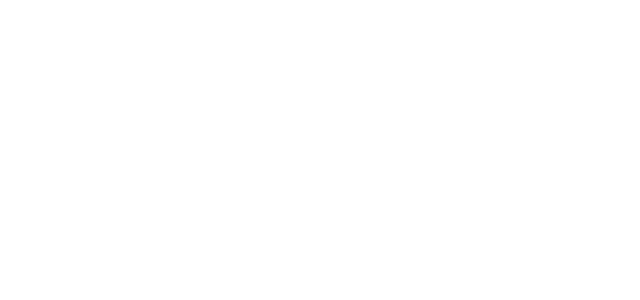
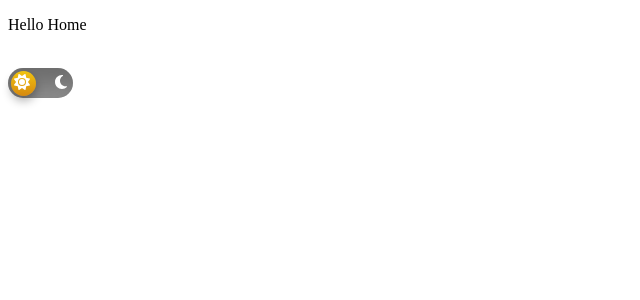
Before and after one commit to PavitrankMishra/Crypto-Pulse, a React (Vite) app: page / in a window 1280 px wide. Shown: the top 300 px of the page, without its empty margins (0-640 px from the left). Built offline with nearby package versions, Linux system fonts and the light colour scheme.

Commit message:
Added light mode and dark mode toggle button

```diff
--- a/package.json
+++ b/package.json
@@ -10,8 +10,11 @@
     "preview": "vite preview"
   },
   "dependencies": {
+    "@fortawesome/free-solid-svg-icons": "^6.7.2",
+    "@fortawesome/react-fontawesome": "^0.2.2",
     "react": "^19.0.0",
-    "react-dom": "^19.0.0"
+    "react-dom": "^19.0.0",
+    "remixicon": "^4.6.0"
   },
   "devDependencies": {
     "@eslint/js": "^9.21.0",
--- a/src/App.jsx
+++ b/src/App.jsx
@@ -1,7 +1,15 @@
-import { useState } from "react";
+// import { useState } from "react";
+import Home from "./Components/Home";
+import DarkMode from "./Components/DarkMode";
+import "remixicon/fonts/remixicon.css";
 
 function App() {
-  return <></>;
+  return (
+    <>
+      <Home />
+      <DarkMode />
+    </>
+  );
 }
 
 export default App;
--- /dev/null
+++ b/src/Components/DarkMode.jsx
@@ -0,0 +1,23 @@
+import React from "react";
+import { FontAwesomeIcon } from "@fortawesome/react-fontawesome";
+import { faSun } from "@fortawesome/free-solid-svg-icons";
+import { faMoon } from "@fortawesome/free-solid-svg-icons";
+import styles from "./Darkmode.module.css";
+
+const DarkMode = () => {
+  return (
+    <div className={styles.darkmode}>
+      <input
+        className={styles.darkmode_input}
+        type="checkbox"
+        id="darkmode_toggle"
+      />
+      <label className={styles.darkmode_label} htmlFor="darkmode_toggle">
+        <FontAwesomeIcon icon={faSun} className={styles.darkmode_label_sun} />
+        <FontAwesomeIcon icon={faMoon} className={styles.darkmode_label_moon} />
+      </label>
+    </div>
+  );
+};
+
+export default DarkMode;
--- /dev/null
+++ b/src/Components/Darkmode.module.css
@@ -0,0 +1,66 @@
+.darkmode_label {
+  width: 65px;
+  height: 30px;
+  background: #7c7c7c; /* Light mode background */
+  position: relative;
+  display: block;
+  border-radius: 200px;
+  box-shadow: inset 0px 5px 15px rgba(0, 0, 0, 0.2),
+    inset 0px -5px 15px rgba(255, 255, 255, 0.2);
+  cursor: pointer;
+  transition: background 0.3s ease-in-out;
+}
+
+.darkmode_label:after {
+  content: "";
+  width: 25px;
+  height: 25px;
+  position: absolute;
+  background: linear-gradient(180deg, #f1c40f, #d68910); /* Sun-like color */
+  left: 3px;
+  top: 3px;
+  border-radius: 180px;
+  box-shadow: 0px 5px 10px rgba(0, 0, 0, 0.3);
+  transition: 0.3s ease-in-out;
+}
+
+.darkmode_input {
+  width: 0;
+  height: 0;
+  visibility: hidden;
+}
+
+.darkmode_label_sun {
+  position: absolute;
+  top: 6px;
+  left: 6px;
+  color:white;
+  z-index: 100;
+  transition: fill 0.3s ease-in-out;
+}
+
+.darkmode_label_moon {
+  position: absolute;
+  right: 6px;
+  top: 6px;
+  color: white;
+  z-index: 100;
+  transition: fill 0.3s ease-in-out;
+}
+
+.darkmode_input:checked + .darkmode_label{
+  background: #1e1e1e; /* Dark mode background */
+  box-shadow: inset 0px 5px 15px rgba(0, 0, 0, 0.5),
+    inset 0px -5px 15px rgba(255, 255, 255, 0.1);
+}
+
+
+.darkmode_input:checked + .darkmode_label:after {
+  left: 62px;
+  transform: translateX(-100%);
+  background: linear-gradient(180deg, #3498db, #2980b9); /* Cool blue */
+}
+
+.darkmode_label:active:after {
+  width: 30px;
+}
--- a/src/Components/Home.jsx
+++ b/src/Components/Home.jsx
@@ -1,12 +1,29 @@
-import React from 'react'
+// import React, { useEffect, useState } from "react";
 
 const Home = () => {
-    // 6644698b-f515-4803-8269-431264672b33
+  // const [cryptoData, setCryptoData] = useState([]);
+
+  // const fetchData = async () => {
+  //   try {
+  //     const res = await fetch("https://api.coincap.io/v2/rates/bitcoin");
+  //     const data = await res.json();
+  //     console.log(data);
+  //     setCryptoData(data.data);
+  //     console.log("Fetching Data");
+  //   } catch (error) {
+  //     console.log("Error fetching data: " + error);
+  //   }
+  // };
+
+  // useEffect(() => {
+  //   fetchData();
+  // }, []);
+
   return (
     <div>
-
+      <p>Hello Home</p>
     </div>
-  )
-}
+  );
+};
 
 export default Home;
```
Also changed, not shown: 1 other file (tests, documents, lock files or other folders).
